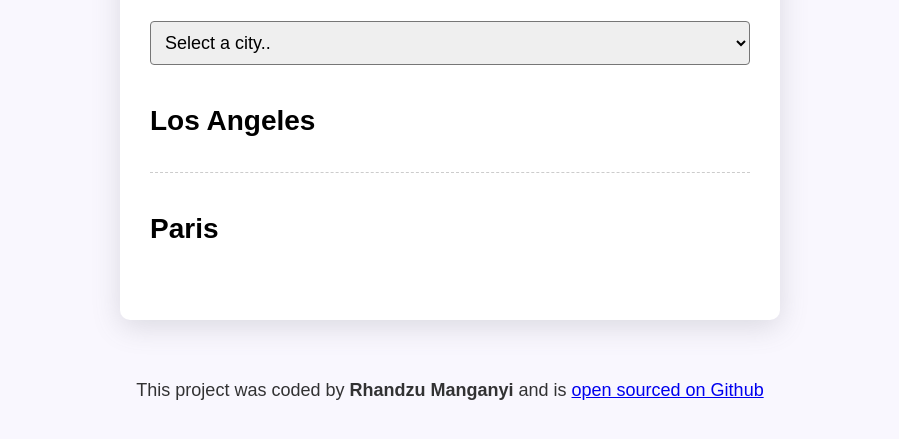
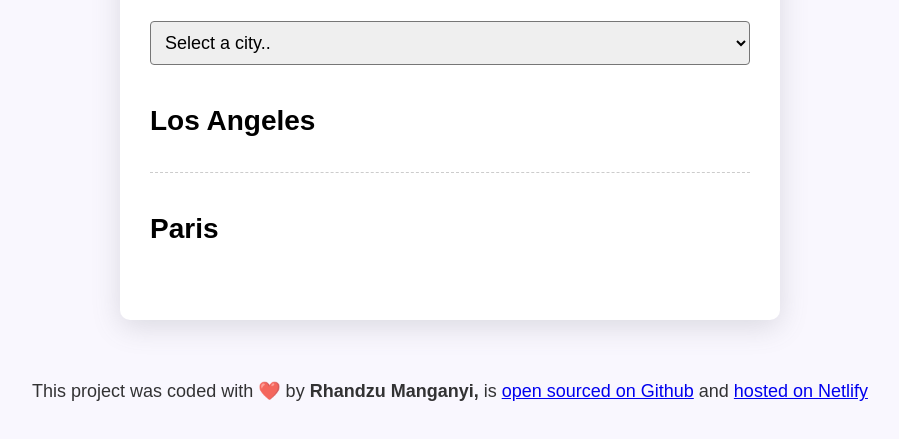
Before and after one commit to Rhandzu31/rhandzu-world-clock, a plain HTML site: page index.html in a window 1280 px wide. Shown: the part 159-598 px from the top of the page, without its empty margins (190-1089 px from the left). Drawn offline with nearby package versions, Linux system fonts and the light colour scheme; a script that the page names is missing.

Commit message:
Added the Netlify link

```diff
--- a/index.html
+++ b/index.html
@@ -37,9 +37,13 @@
           </div>
         </div>
       </div>
-    <footer>This project was coded by <strong>Rhandzu Manganyi</strong>
-        and is
+    <footer>This project was coded with ❤️ by <strong>Rhandzu Manganyi,</strong>
+        is
         <a href="https://github.com/Rhandzu31/rhandzu-world-clock" target="_blank">open sourced on Github</a>
+        and
+        <a href="https://world-clock-rhandzu.netlify.app/" target="_blank">
+            hosted on Netlify
+        </a>
     </footer>
 
     <script src="javascript/index.js"></script>
```
